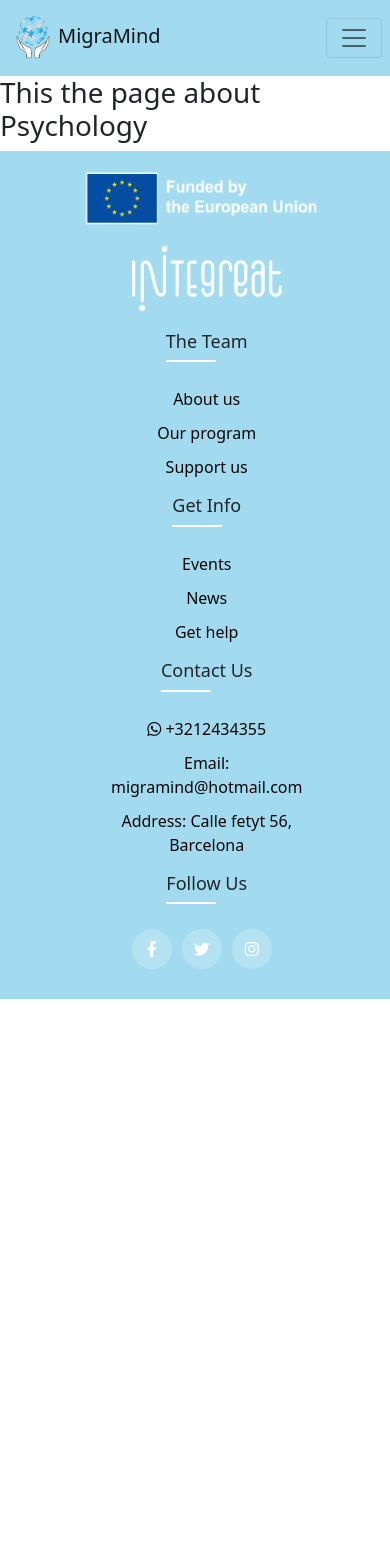
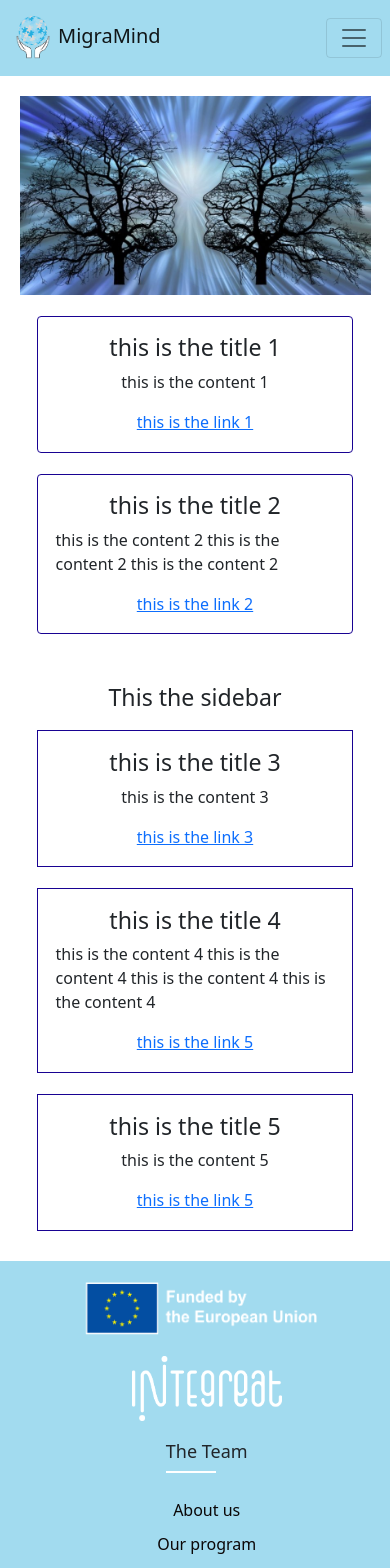
Before and after one commit to amandamov/psychosocial-resources-fe, a React (Create React App) app in the folder psychosocial-resources/: page /psychology in a window 390 px wide. Shown: the top 1568 px of the page. Before the commit the page ends 999 px from the top, so only its background shows below. Built offline with nearby package versions, Linux system fonts and the light colour scheme.

Commit message:
adding content on psychology page

```diff
--- a/psychosocial-resources/src/routes/psychology/Psychology.css
+++ b/psychosocial-resources/src/routes/psychology/Psychology.css
@@ -0,0 +1,84 @@
+
+.page {
+    display: flex;
+    flex-direction: row;
+}
+
+.main {
+    display: flex;
+    flex-direction: column;
+    min-width: 70%;
+    padding: 5%;
+}
+
+.sidebar {
+    display: flex;
+    flex-direction: column;
+    align-items: center;
+    min-width: 30%;
+    padding-top: 5%;
+}
+
+.card-bottom {
+    display: flex;
+    flex-direction: row;
+}
+
+.card {
+    width: 50%;
+    padding: 5%;
+    margin-top: 3%;
+    margin-bottom: 3%;
+    border: solid 1px rgb(24, 2, 146);
+    display: flex;
+    flex-direction: column;
+    align-items: center;
+    justify-content: space-between;
+}
+
+.card:first-child {
+    margin-right: 3%;
+}
+
+.card-side {
+    width: 90%;
+    padding: 5%;
+    margin: 3%;
+    border: solid 1px rgb(24, 2, 146);
+    display: flex;
+    flex-direction: column;
+    align-items: center;
+    justify-content: space-between;
+}
+
+@media(max-width: 896px) {
+    .page {
+        flex-direction: column;
+    }
+
+    .card-bottom {
+        flex-direction: column;
+        align-items: center;
+        margin-top: 3%;
+    }
+
+    .card {
+        width: 90%;
+        margin-top: 3%;
+    }
+
+    .card:first-child {
+        margin-right:unset ;
+    }
+
+    .sidebar {
+        padding: 5%;
+    }
+
+    .card-side {
+        width: 90%;
+        padding: 5%;
+        margin-top: 3%;
+    }
+
+}
--- a/psychosocial-resources/src/routes/psychology/Psychology.js
+++ b/psychosocial-resources/src/routes/psychology/Psychology.js
@@ -1,8 +1,44 @@
+import Psy from '../../img/psy-1.jpg';
+import './Psychology.css'
 
 const Psychology = () => {
     return(
         <div>
-            <h1>This the page about Psychology</h1>
+            <div className="page">
+                <main className="main">
+                    <img src={Psy} />
+                    <div className="card-bottom">
+                        <div className='card'>
+                            <h3>this is the title 1</h3>
+                            <p>this is the content 1</p>
+                            <a href='#'>this is the link 1</a>
+                        </div>
+                        <div className='card'>
+                            <h3>this is the title 2</h3>
+                            <p>this is the content 2 this is the content 2 this is the content 2</p>
+                            <a href='#'>this is the link 2</a>
+                        </div>
+                    </div>
+                </main>
+                <div className="sidebar">
+                    <h3>This the sidebar</h3>
+                    <div className='card-side'>
+                        <h3>this is the title 3</h3>
+                        <p>this is the content 3</p>
+                        <a href='#'>this is the link 3</a>
+                    </div>
+                    <div className='card-side'>
+                        <h3>this is the title 4</h3>
+                        <p>this is the content 4 this is the content 4 this is the content 4 this is the content 4</p>
+                        <a href='#'>this is the link 5</a>
+                    </div>
+                    <div className='card-side'>
+                        <h3>this is the title 5</h3>
+                        <p>this is the content 5</p>
+                        <a href='#'>this is the link 5</a>
+                    </div>
+                </div>
+            </div>
         </div>
     )
 };
```
Also changed, not shown: psychosocial-resources/src/img/psy-1.jpg (added).
